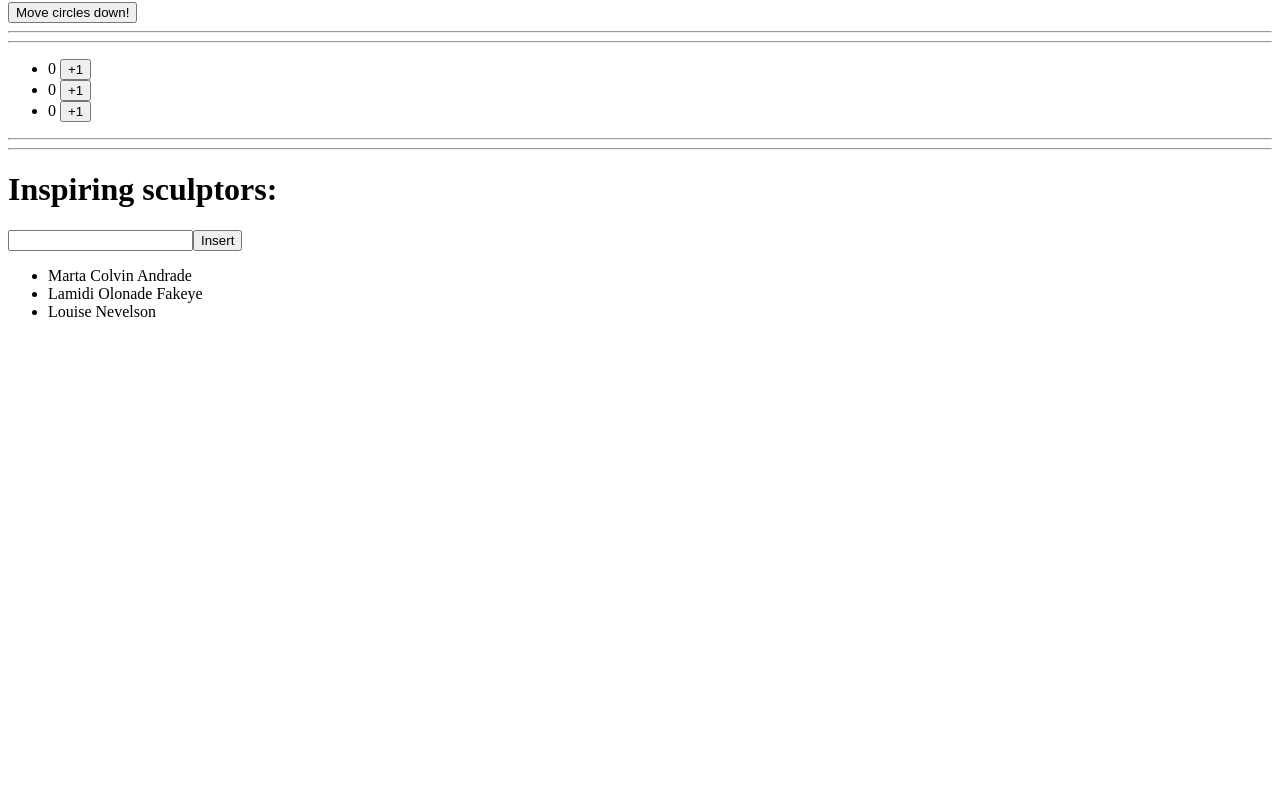
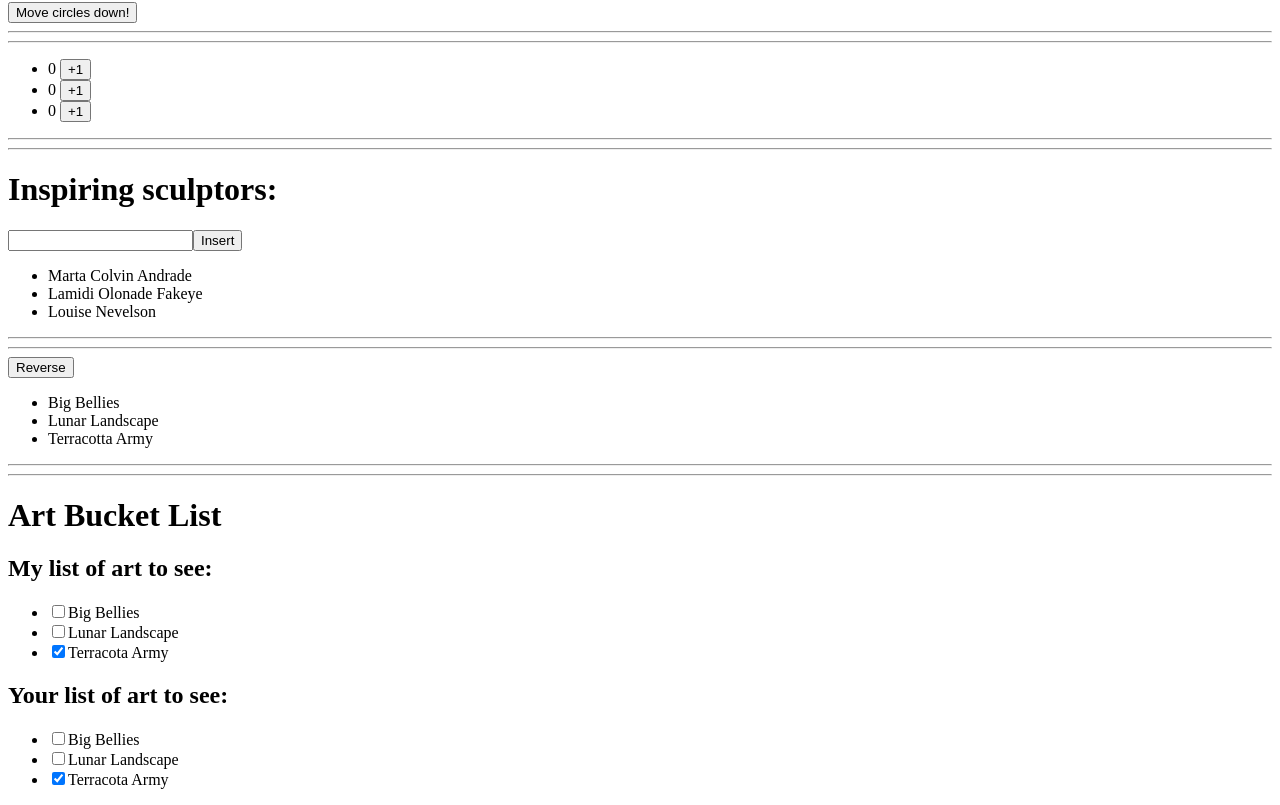
Before and after one commit to DHughes666/react_doc_2, a React (Create React App) app: page / in a window 1280 px wide. Shown: the part 435-1240 px from the top of the page. Before the commit the page ends 800 px from the top, so only its background shows below. Built offline with nearby package versions, Linux system fonts and the light colour scheme.

Commit message:
BucketList ...with bugs

```diff
--- a/src/App.js
+++ b/src/App.js
@@ -1,5 +1,5 @@
-import List1, { List2, List3, List4,
-  ShapeEditor, CounterList } from "./array_component";
+import List1, { List2, List3, List4, List5,
+  ShapeEditor, CounterList, BucketList } from "./array_component";
 
 
 const App = () => {
@@ -21,6 +21,12 @@ const App = () => {
       <hr />
       <hr />
       <List4 />
+      <hr />
+      <hr />
+      <List5 />
+      <hr />
+      <hr />
+      <BucketList />
 
     </>
 
--- a/src/array_component.jsx
+++ b/src/array_component.jsx
@@ -269,7 +269,133 @@ const List4 = () => {
     )
 }
 
+// Making other changes to an array
+
+/**
+ * There are some things you can’t do with
+ * the spread syntax and non-mutating methods like map() and filter() alone.
+ * For example, you may want to reverse or sort an array.
+ * The JavaScript reverse() and sort() methods are mutating
+ * the original array, so you can’t use them directly.
+ */
 
 
+const initialList = [
+    {id: 0, title: 'Big Bellies'},
+    {id: 1, title: 'Lunar Landscape'},
+    {id: 2, title: 'Terracotta Army'}
+];
+
+const List5 = () => {
+    const [list, setList] = useState(initialList);
+
+    const handleClick = () => {
+        const nextList = [...list];
+        nextList.reverse();
+        setList(nextList)
+    }
+
+    return (
+        <>
+            <button onClick={handleClick}>
+                Reverse
+            </button>
+            <ul>
+                {list.map(artwork => (
+                    <li key={artwork.id}>{artwork.title}</li>
+                ))}
+            </ul>
+        </>
+    );
+}
+
+// Updating objects inside arrays
+
+/**
+ * Objects are not really located “inside” arrays.
+ * They might appear to be “inside” in code, but each object in
+ * an array is a separate value, to which the array “points”.
+ * This is why you need to be careful when changing nested fields like list[0].
+ * Another person’s artwork list may point to the same element of the array!
+
+    When updating nested state, you need to create copies
+    from the point where you want to update, and all the way up to
+    the top level. Let’s see how this works.
+
+    In this example, two separate artwork lists have
+    the same initial state. They are supposed to be isolated,
+    but because of a mutation, their state is accidentally shared,
+    and checking a box in one list affects the other list:
+ */
+
+const initialList2 = [
+    {id: 0, title: 'Big Bellies', seen: false},
+    {id: 1, title: 'Lunar Landscape', seen: false},
+    {id: 2, title: 'Terracota Army', seen: true},
+]
+
+const BucketList = () => {
+    const [myList, setMyList] = useState(initialList2);
+    const [yourList, setYourList] = useState(initialList2);
+
+    const handleToggleMyList = (artworkId, nextSeen) => {
+        const myNextList = [...myList];
+        const artwork = myNextList.find(
+            a => a.id === artworkId
+        );
+        artwork.seen = nextSeen;
+        setMyList(myNextList);
+    }
+
+    const handleToggleYourList = (artworkId, nextSeen) => {
+        const yourNextList = [...yourList];
+        const artwork = yourNextList.find(
+            a => a.id === artworkId
+        );
+        artwork.seen = nextSeen;
+        setYourList(yourNextList);
+    }
+
+    const ItemList = ({artworks, onToggle}) => {
+        return (
+            <ul>
+                {artworks.map(artwork => (
+                    <li key={artwork.id}>
+                        <label>
+                        <input
+                            type="checkbox"
+                            checked={artwork.seen}
+                            onChange={e => {
+                                onToggle(
+                                    artwork.id,
+                                    e.target.checked
+                                );
+                            }}
+                        />
+                        {artwork.title}</label>
+                    </li>
+                ))}
+            </ul>
+        )
+    }
+
+    return (
+        <>
+            <h1>Art Bucket List</h1>
+            <h2>My list of art to see: </h2>
+            <ItemList
+                artworks={myList}
+                onToggle={handleToggleMyList}
+            />
+            <h2>Your list of art to see: </h2>
+            <ItemList
+                artworks={yourList}
+                onToggle={handleToggleYourList}
+            />
+        </>
+    )
+}
+
 export default List1;
-export { List2, List3, List4, ShapeEditor, CounterList };
+export { List2, List3, List4, List5,
+    ShapeEditor, CounterList, BucketList };
```
